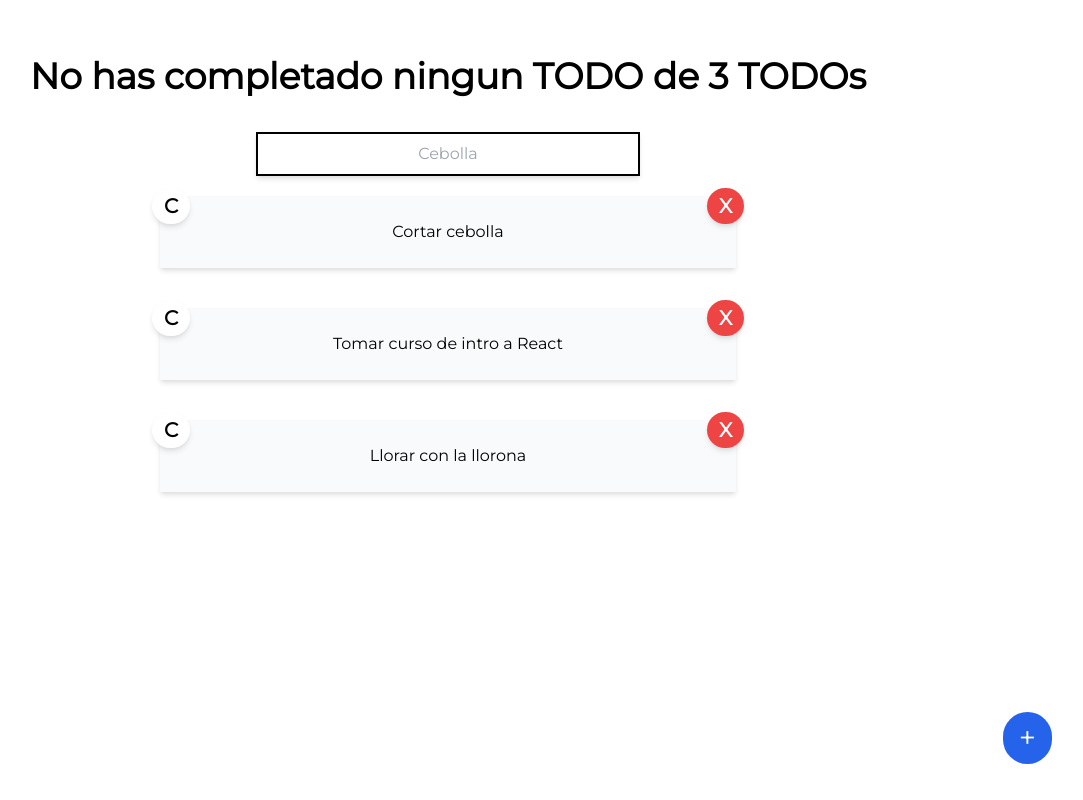
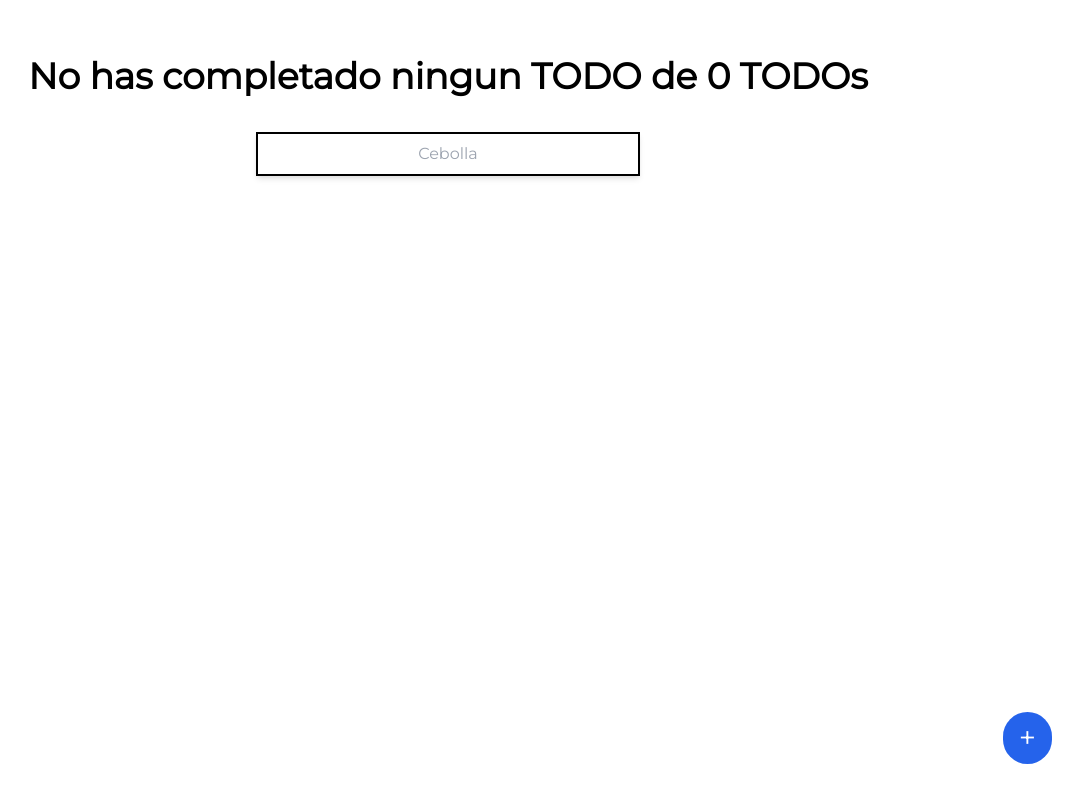
Before and after one commit to Kaplas85/todo-react-app, a React (Create React App) app: page / in a window 1280 px wide. Shown: the whole page, without its empty margins (192-1275 px from the left). Built offline with nearby package versions, Linux system fonts and the light colour scheme.

Commit message:
feat: saved todos in localstorage

```diff
--- a/src/App.jsx
+++ b/src/App.jsx
@@ -5,14 +5,31 @@
 import TodoList from "./components/TodoList";
 import TodoItem from "./components/TodoItem";
 
-const defaultTodos = [
-  { text: "Cortar cebolla", completed: false },
-  { text: "Tomar curso de intro a React", completed: false },
-  { text: "Llorar con la llorona", completed: false },
-];
+function useLocalStorage(itemName, initialValue) {
+  const localStorageItem = localStorage.getItem(itemName);
+
+  let parsedItem;
+
+  if (!localStorageItem) {
+    localStorage.setItem(itemName, JSON.stringify(initialValue));
+    parsedItem = initialValue;
+  } else {
+    parsedItem = JSON.parse(localStorageItem);
+  }
+
+  const [item, setItem] = useState(parsedItem);
+
+  const saveItem = (newItem) => {
+    const stringifyItem = JSON.stringify(newItem);
+    localStorage.setItem(itemName, stringifyItem);
+    setItem(newItem);
+  };
+
+  return [item, saveItem];
+}
 
 function App() {
-  const [todos, setTodos] = useState(defaultTodos);
+  const [todos, saveTodos] = useLocalStorage("TODOS_V1", []);
   const [search, setSearch] = useState("");
 
   const completedTodos = todos.filter((todo) => !!todo.completed).length;
@@ -37,7 +54,7 @@
     const newTodos = [...todos];
     newTodos[todoIndex].completed = !newTodos[todoIndex].completed;
 
-    setTodos(newTodos);
+    saveTodos(newTodos);
   };
 
   const deleteTodo = (text) => {
@@ -46,7 +63,7 @@
     const newTodos = [...todos];
     newTodos.splice(todoIndex, 1);
 
-    setTodos(newTodos);
+    saveTodos(newTodos);
   };
 
   return (
```
